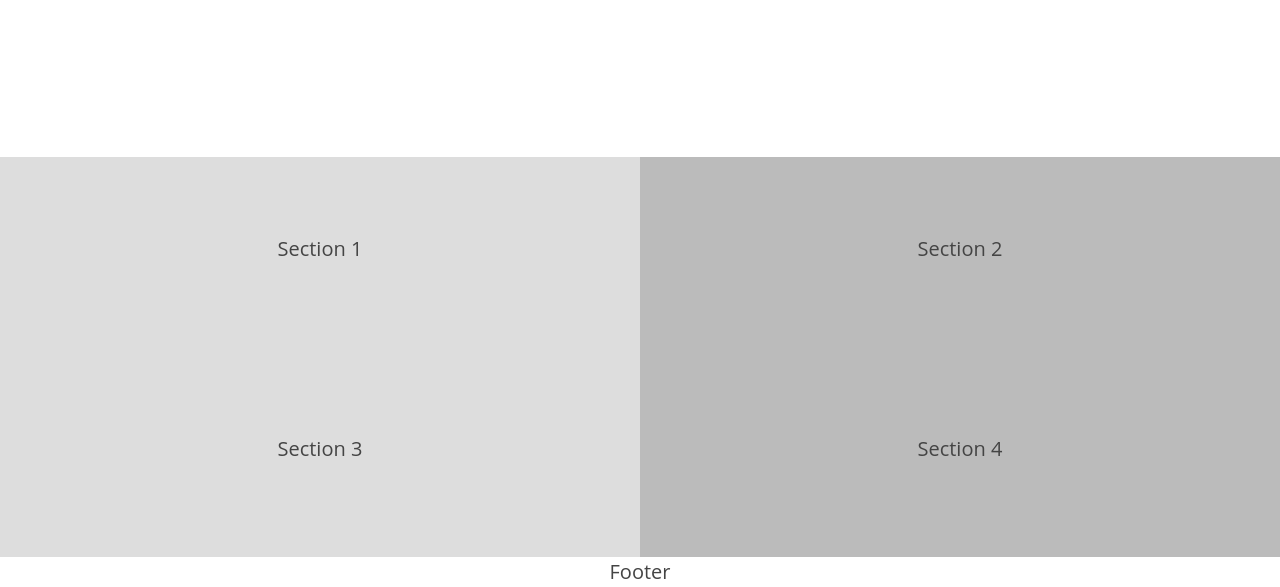
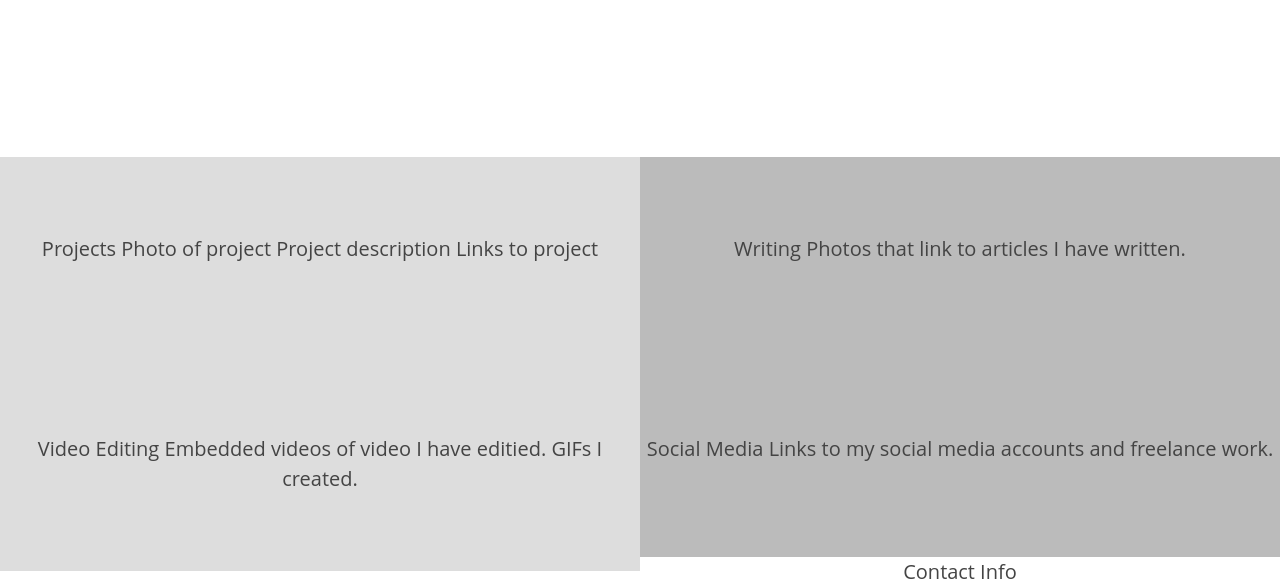
Before and after one commit to jamiebarmakian/portfolio-wireframe, a plain HTML site: page index.html in a window 1280 px wide. Shown: the part 322-909 px from the top of the page. Drawn offline with nearby package versions, Linux system fonts and the light colour scheme.

Commit message:
Update index.html

```diff
--- a/index.html
+++ b/index.html
@@ -15,21 +15,28 @@
         </header>
 
         <section class="sect1-3">
-            Section 1
+            Projects
+            Photo of project
+            Project description
+            Links to project
         </section>
 
         <section class="sect1-3">
-            Section 2
+            Writing
+            Photos that link to articles I have written.
         </section>
 
         <section class="sect1-3">
-            Section 3
+            Video Editing
+            Embedded videos of video I have editied.
+            GIFs I created.
         </section>
 
         <section class="sect4-6">
-            Section 4
+            Social Media
+            Links to my social media accounts and freelance work.
         </section>
     </main>
-    <footer role="content-info">Footer</footer>
+    <footer role="content-info">Contact Info</footer>
 </body>
 </html>
```
